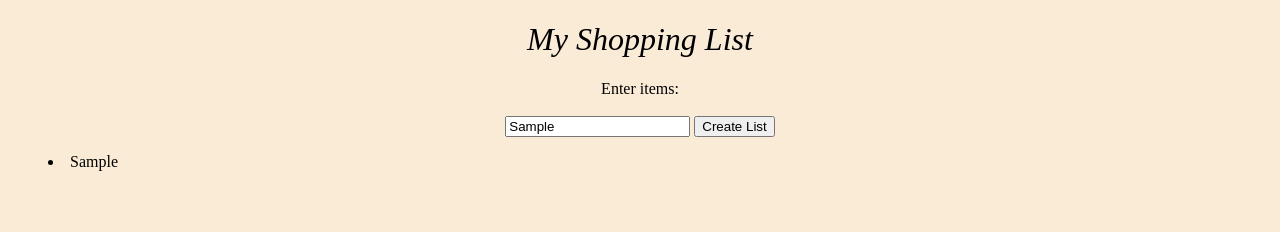
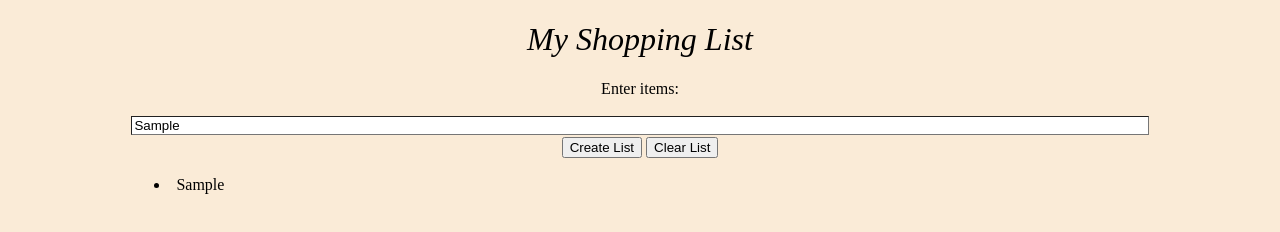
Before and after one commit to malmesri72/First-Shopping-List, a plain HTML site: page index.html in a window 1280 px wide. Both pictures are taken after typing "Sample" into the empty fields and a click on the button "Create List". Drawn offline with Linux system fonts and the light colour scheme.

Commit message:
Add new features

```diff
--- a/index.html
+++ b/index.html
@@ -1,23 +1,45 @@
 <!DOCTYPE html>
 <html lang="en">
-<head>
-    <meta charset="UTF-8">
-    <meta name="viewport" content="width=device-width, initial-scale=1.0">
-    <link rel="stylesheet" href="style.css">
+  <head>
+    <meta charset="UTF-8" />
+    <meta name="viewport" content="width=device-width, initial-scale=1.0" />
+    <!--Linking CSS-->
+    <link rel="stylesheet" href="style.css" />
+    <!--Website Title-->
     <title>My Shopping List</title>
-</head>
-<body>
+  </head>
+  <body>
+    <!--This will separate the h1 text to a header-->
     <header>
+      <!--Title-->
       <h1>My Shopping List</h1>
     </header>
+    <!--Seperates the rest of the page-->
     <section>
-     <label for="itemInput">Enter items:</label> <br>
-     <br>
-     <input type="text" id="itemInput" placeholder="e.g., Apples, Paper Towels">
-      <button onclick="createList()">Create List</button>
-      <ul id="itemList"></ul>
-      </br>
+      <!--Label set as "Enter Items" and set for "itemInput" to link to the input tag-->
+      <label for="itemInput">Enter items:</label>
+      <!--Making spaces-->
+      <br />
+      <br />
+      <!--Make a text box with the id "itemInput" and default text saying: "Apples, Paper Towels"-->
+      <input
+        type="text"
+        id="itemInput"
+        placeholder="Please enter more than one item seperated with a comma"
+      />
+      <!--Making a button that whenever its cliked, actives the function "createList()" in JS and the words on it are: "Create List"-->
+      <div id="buttons">
+        <button onclick="createList()" id="create">Create List</button>
+        <button onclick="deleteItems()" id="clear">Clear List</button>
+      </div>
+      <br />
+      <!--Making a bulleted list with the id "itemList"-->
+      <div id="list">
+        <ul id="itemList"></ul>
+        <!--Making a space-->
+      </div>
     </section>
+    <!--Linking JavaScript-->
     <script src="main.js"></script>
-</body>
+  </body>
 </html>
--- a/main.js
+++ b/main.js
@@ -1,23 +1,42 @@
+//Creating a function named "createList()"
 function createList() {
-  // Getting the text in <label>
-  var inputText = document.getElementById("itemInput").value;
+  // Getting the text in <input> by putting its id
+  const inputText = document.getElementById("itemInput").value;
 
-  // splitting items with commas
-  var items = inputText.split(",");
+  // splitting items by the commas to different items ex: "Apples, Oranges" will be "Apples" and "Oranges"
+  const items = inputText.split(",");
 
-  // Getting <ul>
-  var list = document.getElementById("itemList");
+  // Getting <ul> by id
+  const list = document.getElementById("itemList");
 
-  // create <li> for each item in items
-  for (var i = 0; i < items.length; i++) {
-    // trimming spaces
-    var item = items[i].trim();
-
-    // Create a new <li> element for each item
-    var listItem = document.createElement("li");
-    // Set to currect <li>
-    listItem.textContent = item;
-    // put <li> in <ul>
-    list.appendChild(listItem);
+  // loop to create <li> for each item in items that's separated by commas. First the temporary variable "i" is declared, then the requirement for entering the loop is set to i being less than the number of items, and i increments each time so it can exit the loop when there aren't any more list items.
+  for (let i = 0; i < items.length; i++) {
+    // creating "item", which is the next item in items, but with trimmed spaces.
+    let item = items[i].trim();
+    // If the item isn't blank, create a list item (Fixes blank bullet point issue caused by multiple commas)
+    if (item !== "") {
+      // Create a new <li> element for each item
+      const listItem = document.createElement("li");
+      // Set the text of the <li> to the text in "item", which holds the text for each item that the loop is focused on.
+      listItem.textContent = item;
+      // put <li> in <ul>
+      list.appendChild(listItem);
+    }
   }
 }
+function deleteItems() {
+  // Putting div with list inside in listSection
+  const listSection = document.getElementById("list");
+
+  // Remove <ul> by getting id of <ul> and removing it from <div>
+  const delList = document.getElementById("itemList");
+  listSection.removeChild(delList);
+
+  // Create a new <ul> with the same id as the old one
+  const newList = document.createElement("ul");
+  newList.setAttribute("id", "itemList"); // Correct way to set the ID
+  listSection.appendChild(newList);
+
+  // Clearing input text box
+  document.getElementById("itemInput").value = "";
+}
--- a/style.css
+++ b/style.css
@@ -1,9 +1,13 @@
 body {
+  /*setting background color of website*/
   background-color: antiquewhite;
 }
 h1 {
+  /*Aligning header to the center of the website*/
   text-align: center;
+  /*Making the header italicized*/
   font-style: italic;
+  /*Changing how large the text is (Changed it a bit lower)*/
   font-weight: 200;
 }
 section {
@@ -14,3 +18,20 @@ ul {
   text-align: left;
   list-style-position: inside;
 }
+#create:hover {
+  color: green;
+}
+#clear:hover {
+  color: red;
+}
+#itemInput {
+  width: 80%;
+  border-width: 1.5px;
+}
+#itemList {
+  width: 80%;
+  margin: 0 auto;
+}
+#buttons {
+  padding-top: 2px;
+}
```
